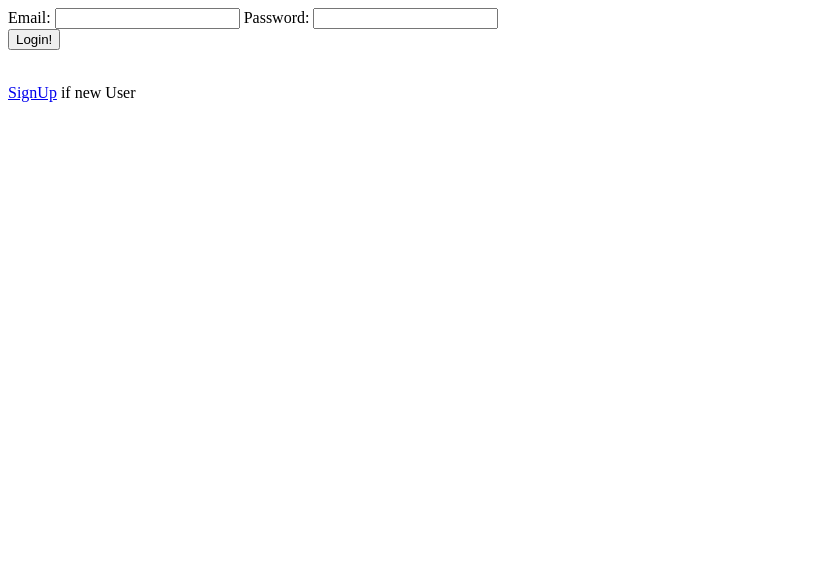
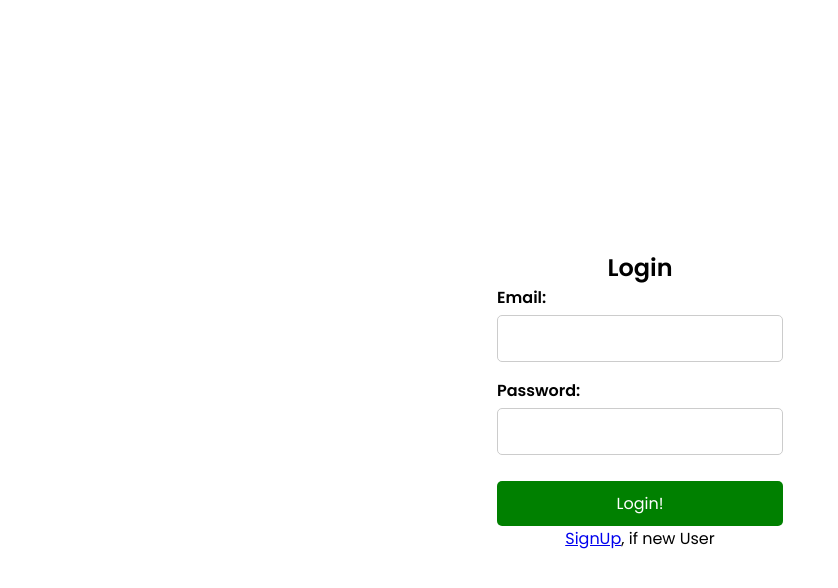
Before and after one commit to coder1110111/ExpenseTracker-App, a website: page views/user.html in a window 1280 px wide. Shown: the whole page, without its empty margins (0-838 px from the left). Drawn offline with Linux system fonts and the light colour scheme.

Commit message:
Sign-Up backend and frontend

```diff
--- a/controllers/user.js
+++ b/controllers/user.js
@@ -8,7 +8,7 @@ exports.createUser = async (req, res) => {
     const email = req.body.email;
     const password = req.body.password;
 
-    console.log(` ${name} ${email} ${password}`);
+    //console.log(` ${name} ${email} ${password}`);
 
     if(!name || !email || !password) {
         console.log("Validation Error");
@@ -29,6 +29,6 @@ exports.createUser = async (req, res) => {
         if(err.name === 'SequelizeUniqueConstraintError') {
             return res.status(400).json({error: 'Email already in use.'});
         }
-        return res.staus(500).json({ error: 'Internal Server Error.'});
+        return res.status(500).json({ error: 'Internal Server Error.'});
     }
 }
--- /dev/null
+++ b/views/Resources/stylein.css
@@ -0,0 +1,56 @@
+@import url('https://fonts.googleapis.com/css2?family=Poppins:wght@300;400;600&display=swap');
+
+* {
+    margin: 0;
+    padding: 0;
+    box-sizing: border-box;
+    font-family: 'Poppins', sans-serif;
+}
+
+body {
+    display: flex;
+    justify-content: center;
+    align-items: center;
+    height: 100vh;
+}
+
+.login-contain {
+    background: #fff;
+    padding: 2rem;
+    text-align: center;
+    width: 350px;
+}
+.input-group {
+    margin-bottom: 1rem;
+    text-align: left;
+}
+
+.input-group label {
+    display: block;
+    font-weight: 600;
+    margin-bottom: 5px;
+}
+
+.input-group input {
+    width: 100%;
+    padding: 10px;
+    border: 1px solid #ccc;
+    border-radius: 5px;
+    font-size: 16px;
+}
+
+button {
+    width: 100%;
+    padding: 10px;
+    border: none;
+    background: green;
+    color: white;
+    font-size: 16px;
+    border-radius: 5px;
+    cursor: pointer;
+    margin-top: 10px;
+}
+
+button:hover {
+    background-color: #764ba2;
+}
--- a/views/signUp.js
+++ b/views/signUp.js
@@ -15,6 +15,7 @@ async function checkUser(event) {
         alert('User Created Successfully!')
         location.reload();
     } else {
-        alert('Error creating User.');
+        console.log(response);
+        alert(response.statusText);
     }
 }
--- a/views/user.html
+++ b/views/user.html
@@ -4,21 +4,24 @@
     <meta charset="UTF-8">
     <meta name="viewport" content="width=device-width, initial-scale=1.0">
     <title>Sign-In</title>
-    <link rel="stylesheet" href="signin.js">
+    <link rel="stylesheet" href="Resources\stylein.css">
+    <link rel="icon" href="Resources\ETLogo.jpg" type="image/icon type">
 </head>
 <body>
-    <div id="display">
-        <div id="sign-in-Form">
-            <form id="signinForm" onsubmit="checklogin">
-                <label for="usermail">Email:</label>
+    <div class="login-contain">
+        <h2>Login</h2>
+        <form id="signinForm" onsubmit="checklogin">
+            <div class="input-group">
+                <label for="email">Email:</label>
                 <input type="email" id="email" name="email" required>
+            </div>
+            <div class="input-group">
                 <label for="password">Password:</label>
                 <input type="password" id="passwrd" name="passwrd" required>
-                <br>
-                <button type="submit">Login!</button>
-            </form><br>
-            <p><a href="/signUp">SignUp</a> if new User</p>
-        </div>
+            </div>
+            <button type="submit">Login!</button>
+            <p><a href="signUp.html" target="_blank">SignUp</a>, if new User</p>
+        </form>
     </div>
 
 </body>
```
Also changed, not shown: views/signUp.html (+14 -8 lines), views/Resources/ETLogo.jpg (added).
